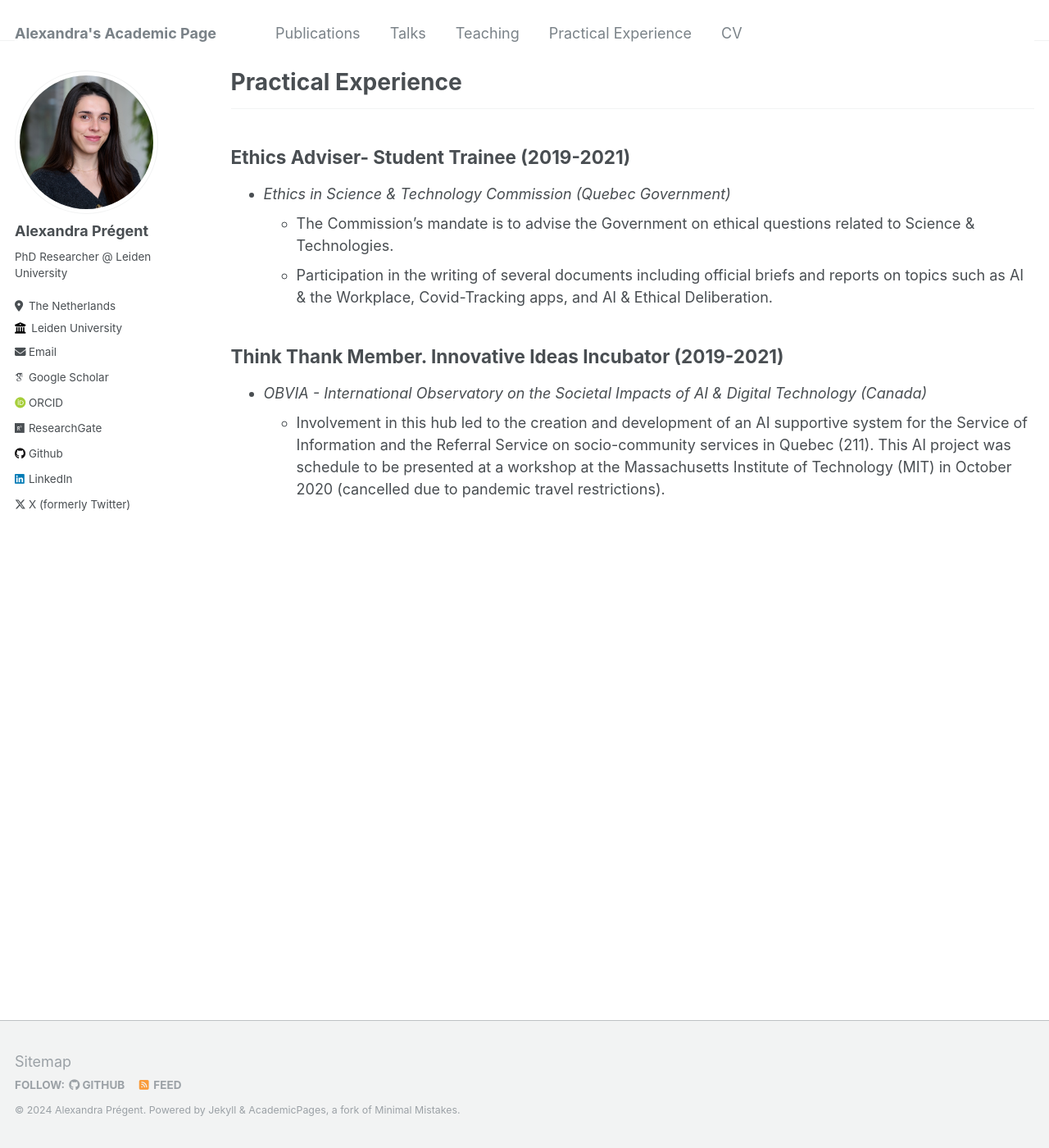
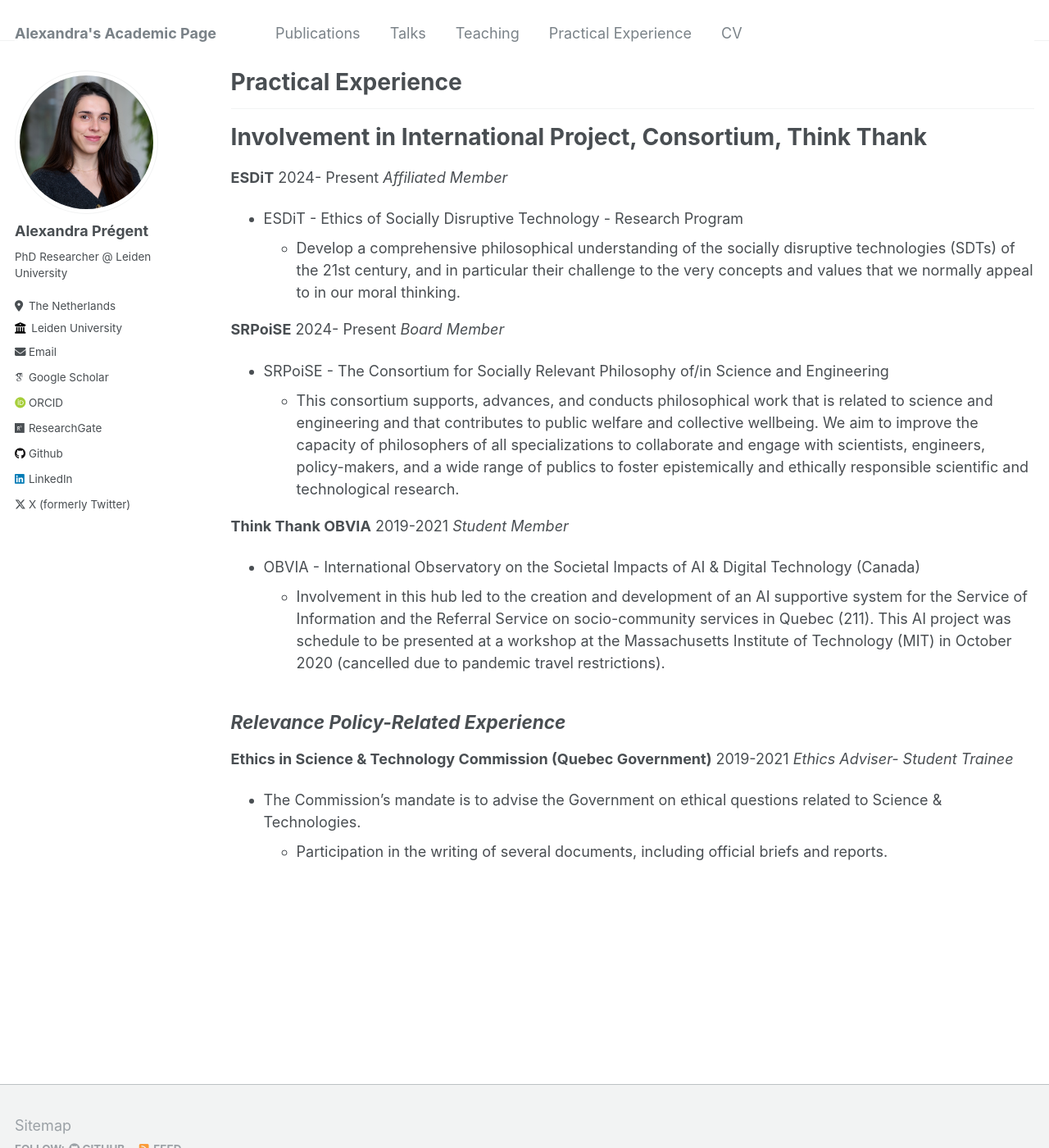
Before and after one commit to AlexandraPregent/AlexandraPregent.github.io, a Jekyll site: the page built from _pages/portfolio.md, in a window 1280 px wide and 1400 px high. Shown: the whole window at 82% size. Built offline with Jekyll 4.4.1, drawn with Linux system fonts in a browser that asks for light colours; some web fonts are replaced.

Commit message:
Update portfolio.md

```diff
--- a/_pages/portfolio.md
+++ b/_pages/portfolio.md
@@ -10,14 +10,29 @@ redirect_from:
 {% include base_path %}
 
 ****
+# Involvement in International Project, Consortium, Think Thank
 
-## Ethics Adviser- Student Trainee (2019-2021)
-* *Ethics in Science & Technology Commission (Quebec Government)*
-  * The Commission's mandate is to advise the Government on ethical questions related to Science & Technologies.
-  * Participation in the writing of several documents including official briefs and reports on topics such as AI & the Workplace, Covid-Tracking apps, and AI & Ethical Deliberation.
+**ESDiT** 2024- Present
+*Affiliated Member*
+ * ESDiT - Ethics of Socially Disruptive Technology - Research Program
+     * Develop a comprehensive philosophical understanding of the socially disruptive technologies (SDTs) of the 21st century, and in particular their challenge to the very concepts and values that we normally appeal to in our moral thinking.
 
 
+**SRPoiSE** 2024- Present
+*Board Member*
+* SRPoiSE - The Consortium for Socially Relevant Philosophy of/in Science and Engineering
+    * This consortium supports, advances, and conducts philosophical work that is related to science and engineering and that contributes to public welfare and collective wellbeing. We aim to improve the capacity of philosophers of all specializations to collaborate and engage with scientists, engineers, policy-makers, and a wide range of publics to foster epistemically and ethically responsible scientific and technological research.
 
-## Think Thank Member. Innovative Ideas Incubator (2019-2021)
-* *OBVIA - International Observatory on the Societal Impacts of AI & Digital Technology (Canada)*
-  * Involvement in this hub led to the creation and development of an AI supportive system for the Service of Information and the Referral Service on socio-community services in Quebec (211). This AI project was schedule to be presented at a workshop at the Massachusetts Institute of Technology (MIT) in October 2020 (cancelled due to pandemic travel restrictions).
+
+**Think Thank OBVIA** 2019-2021
+*Student Member*
+  * OBVIA - International Observatory on the Societal Impacts of AI & Digital Technology (Canada)
+      * Involvement in this hub led to the creation and development of an AI supportive system for the Service of Information and the Referral Service on socio-community services in Quebec (211). This AI project was schedule to be presented at a workshop at the Massachusetts Institute of Technology (MIT) in October 2020 (cancelled due to pandemic travel restrictions).
+
+
+## ***Relevance Policy-Related Experience***
+
+**Ethics in Science & Technology Commission (Quebec Government)** 2019-2021
+*Ethics Adviser- Student Trainee*
+  * The Commission's mandate is to advise the Government on ethical questions related to Science & Technologies.
+      * Participation in the writing of several documents, including official briefs and reports.
```
